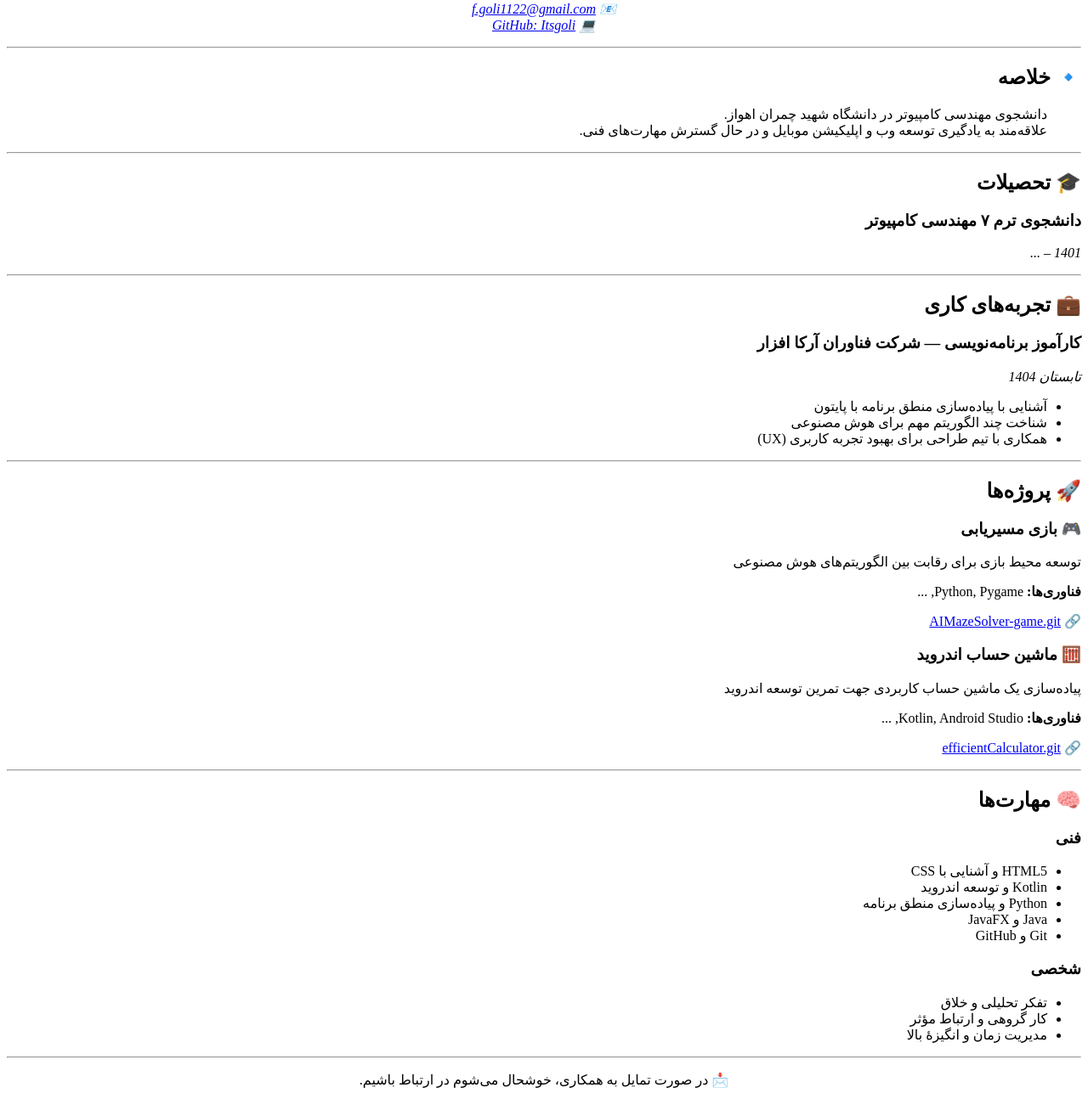
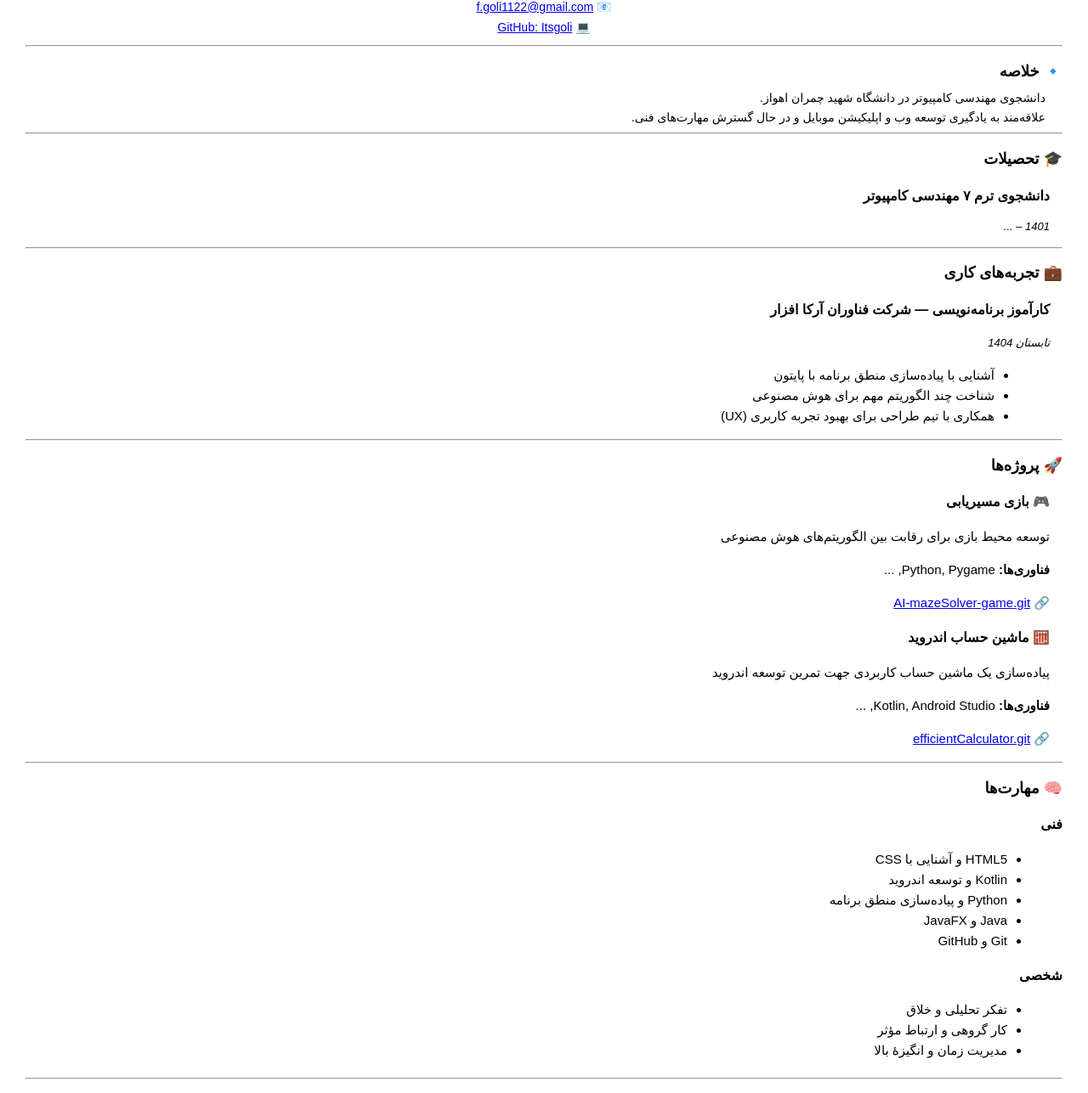
Before and after one commit to Itsgoli/40173145-resume, a plain HTML site: page index.html in a window 1280 px wide. Shown: the part 80-1367 px from the top of the page at 85% size. Drawn offline with Linux system fonts and the light colour scheme.

```diff
--- a/index.html
+++ b/index.html
@@ -3,29 +3,27 @@
 <head>
   <meta charset="utf-8" />
   <meta name="viewport" content="width=device-width,initial-scale=1" />
-  <title>رزومه شخصی فاطمه گلی</title>
+  <title>رزومه فاطمه گلی</title>
 </head>
 
-<body>
+<body style="font-family: sans-serif; line-height:1.6; margin:30px;">
 
-  <header>
-    <center>
-      <h1>💠 <strong>فاطمه گلی</strong> 💠</h1>
-      <address>
-        <p>
-          📧 <a href="mailto:f.goli1122@gmail.com">f.goli1122@gmail.com</a><br>
-          💻 <a href="https://github.com/Itsgoli" target="_blank">GitHub: Itsgoli</a>
-        </p>
-      </address>
-    </center>
-    <hr>
+  <header style="text-align:center;">
+    <h1 style="font-size:26px; margin-bottom:5px;">💠 <strong>فاطمه گلی</strong> 💠</h1>
+    <p style="font-size:14px; margin:2px;">
+      📧 <a href="mailto:f.goli1122@gmail.com">f.goli1122@gmail.com</a>
+    </p>
+    <p style="font-size:14px; margin:2px;">
+      💻 <a href="https://github.com/Itsgoli" target="_blank">GitHub: Itsgoli</a>
+    </p>
+    <hr style="margin-top:10px;">
   </header>
 
-  <main>
+  <main style="font-size:15px;">
 
     <section>
-      <h2>🔹 خلاصه</h2>
-      <blockquote>
+      <h2 style="font-size:18px; margin-bottom:4px;">🔹 خلاصه</h2>
+      <blockquote style="margin:5px 20px; font-size:14px;">
         دانشجوی مهندسی کامپیوتر در دانشگاه شهید چمران اهواز.<br>
         علاقه‌مند به یادگیری توسعه وب و اپلیکیشن موبایل و در حال گسترش مهارت‌های فنی.
       </blockquote>
@@ -33,21 +31,20 @@
     </section>
 
     <section>
-      <h2>🎓 تحصیلات</h2>
-      <article>
-        <h3>دانشجوی ترم ۷ مهندسی کامپیوتر</h3>
-        <p><em>1401 – ...</em></p>
+      <h2 style="font-size:18px;">🎓 تحصیلات</h2>
+      <article style="margin-right:15px;">
+        <h3 style="font-size:16px; margin-bottom:2px;">دانشجوی ترم ۷ مهندسی کامپیوتر</h3>
+        <p style="font-size:13px;"><em>1401 – ...</em></p>
       </article>
       <hr>
     </section>
 
     <section>
-      <h2>💼 تجربه‌های کاری</h2>
-
-      <article>
-        <h3>کارآموز برنامه‌نویسی — شرکت فناوران آرکا افزار</h3>
-        <p><em>تابستان 1404</em></p>
-        <ul>
+      <h2 style="font-size:18px;">💼 تجربه‌های کاری</h2>
+      <article style="margin-right:15px;">
+        <h3 style="font-size:16px;">کارآموز برنامه‌نویسی — شرکت فناوران آرکا افزار</h3>
+        <p style="font-size:13px;"><em>تابستان 1404</em></p>
+        <ul style="margin-right:25px;">
           <li>آشنایی با پیاده‌سازی منطق برنامه با پایتون</li>
           <li>شناخت چند الگوریتم مهم برای هوش مصنوعی</li>
           <li>همکاری با تیم طراحی برای بهبود تجربه کاربری (UX)</li>
@@ -57,17 +54,17 @@
     </section>
 
     <section>
-      <h2>🚀 پروژه‌ها</h2>
+      <h2 style="font-size:18px;">🚀 پروژه‌ها</h2>
 
-      <article>
-        <h3>🎮 بازی مسیر‌یابی</h3>
+      <article style="margin-right:15px;">
+        <h3 style="font-size:16px;">🎮 بازی مسیر‌یابی</h3>
         <p>توسعه محیط بازی برای رقابت بین الگوریتم‌های هوش مصنوعی</p>
         <p><strong>فناوری‌ها:</strong> Python, Pygame, ...</p>
-        <p>🔗 <a href="https://github.com/Itsgoli/AIMazeSolver-game.git" target="_blank">AIMazeSolver-game.git</a></p>
+        <p>🔗 <a href="https://github.com/Itsgoli/AIMazeSolver-game.git" target="_blank">AI-mazeSolver-game.git</a></p>
       </article>
 
-      <article>
-        <h3>🧮 ماشین حساب اندروید</h3>
+      <article style="margin-right:15px;">
+        <h3 style="font-size:16px;">🧮 ماشین حساب اندروید</h3>
         <p>پیاده‌سازی یک ماشین حساب کاربردی جهت تمرین توسعه اندروید</p>
         <p><strong>فناوری‌ها:</strong> Kotlin, Android Studio, ...</p>
         <p>🔗 <a href="https://github.com/Itsgoli/efficientCalculator.git" target="_blank">efficientCalculator.git</a></p>
@@ -76,10 +73,10 @@
     </section>
 
     <section>
-      <h2>🧠 مهارت‌ها</h2>
+      <h2 style="font-size:18px;">🧠 مهارت‌ها</h2>
 
-      <h3>فنی</h3>
-      <ul>
+      <h3 style="font-size:16px;">فنی</h3>
+      <ul style="margin-right:25px;">
         <li>HTML5 و آشنایی با CSS</li>
         <li>Kotlin و توسعه اندروید</li>
         <li>Python و پیاده‌سازی منطق برنامه</li>
@@ -87,8 +84,8 @@
         <li>Git و GitHub</li>
       </ul>
 
-      <h3>شخصی</h3>
-      <ul>
+      <h3 style="font-size:16px;">شخصی</h3>
+      <ul style="margin-right:25px;">
         <li>تفکر تحلیلی و خلاق</li>
         <li>کار گروهی و ارتباط مؤثر</li>
         <li>مدیریت زمان و انگیزهٔ بالا</li>
@@ -97,11 +94,9 @@
 
   </main>
 
-  <footer>
+  <footer style="text-align:center; font-size:14px; margin-top:20px;">
     <hr>
-    <center>
-      <p>📩 در صورت تمایل به همکاری، خوشحال می‌شوم در ارتباط باشیم.</p>
-    </center>
+    <p>📩 در صورت تمایل به همکاری، خوشحال می‌شوم در ارتباط باشیم.</p>
   </footer>
 
 </body>
```
